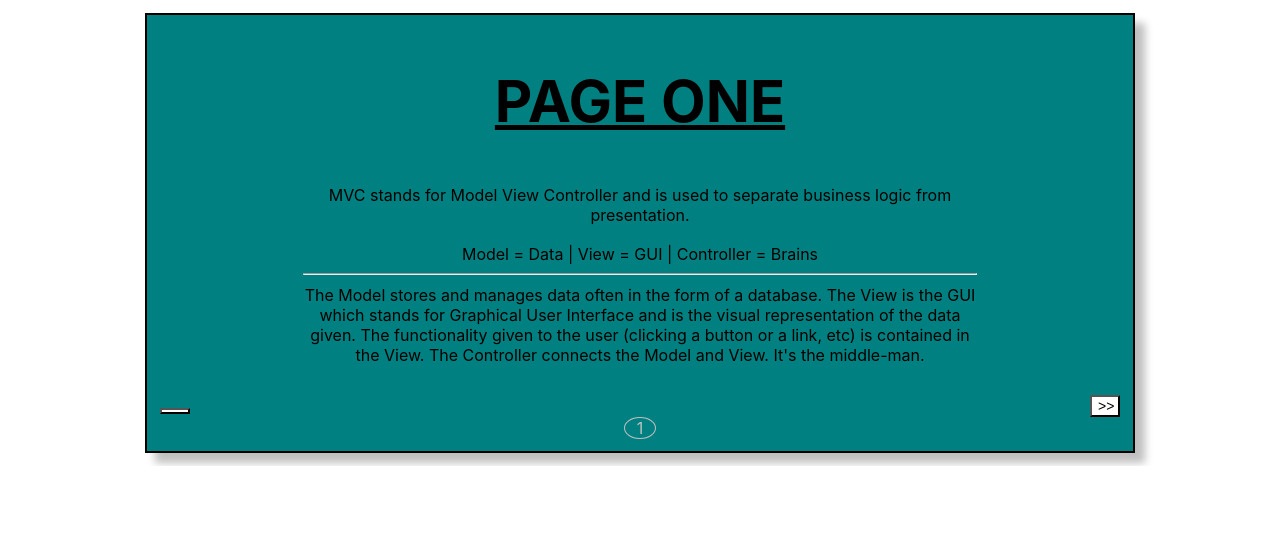
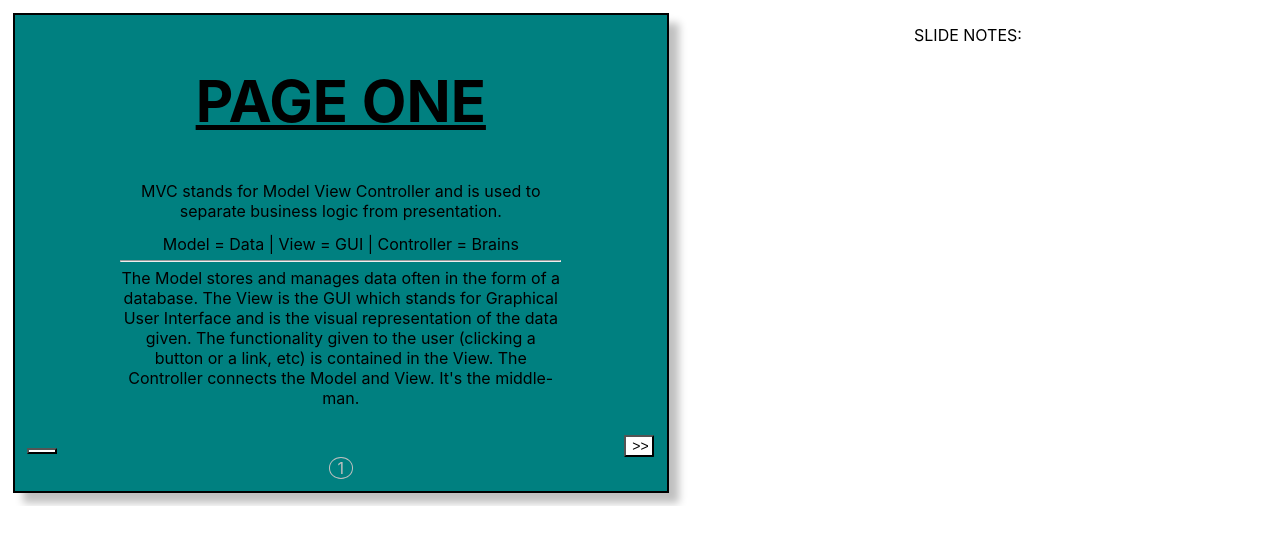
Before and after one commit to Katrina-Dierking/mvc-presentation, a React (Create React App) app: page / in a window 1280 px wide. Shown: the top 544 px of the page. Built offline with nearby package versions, Linux system fonts and the light colour scheme.

Commit message:
slide notes

```diff
--- a/src/views/PageOne.js
+++ b/src/views/PageOne.js
@@ -15,6 +15,8 @@ function PageOne() {
         urlTwo = "/pagetwo"
         next = ">>"
         />
+        <p>SLIDE NOTES:</p>
+
 
     </>
   );
```
